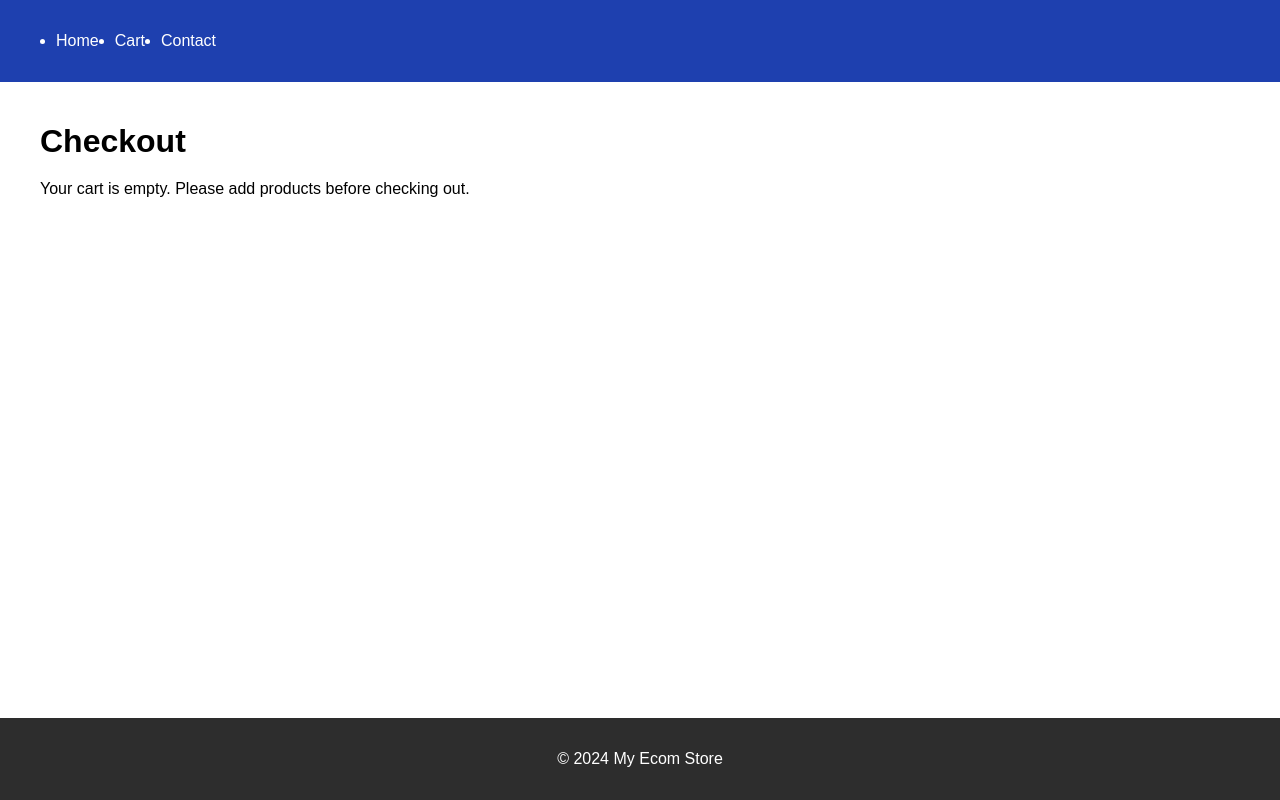
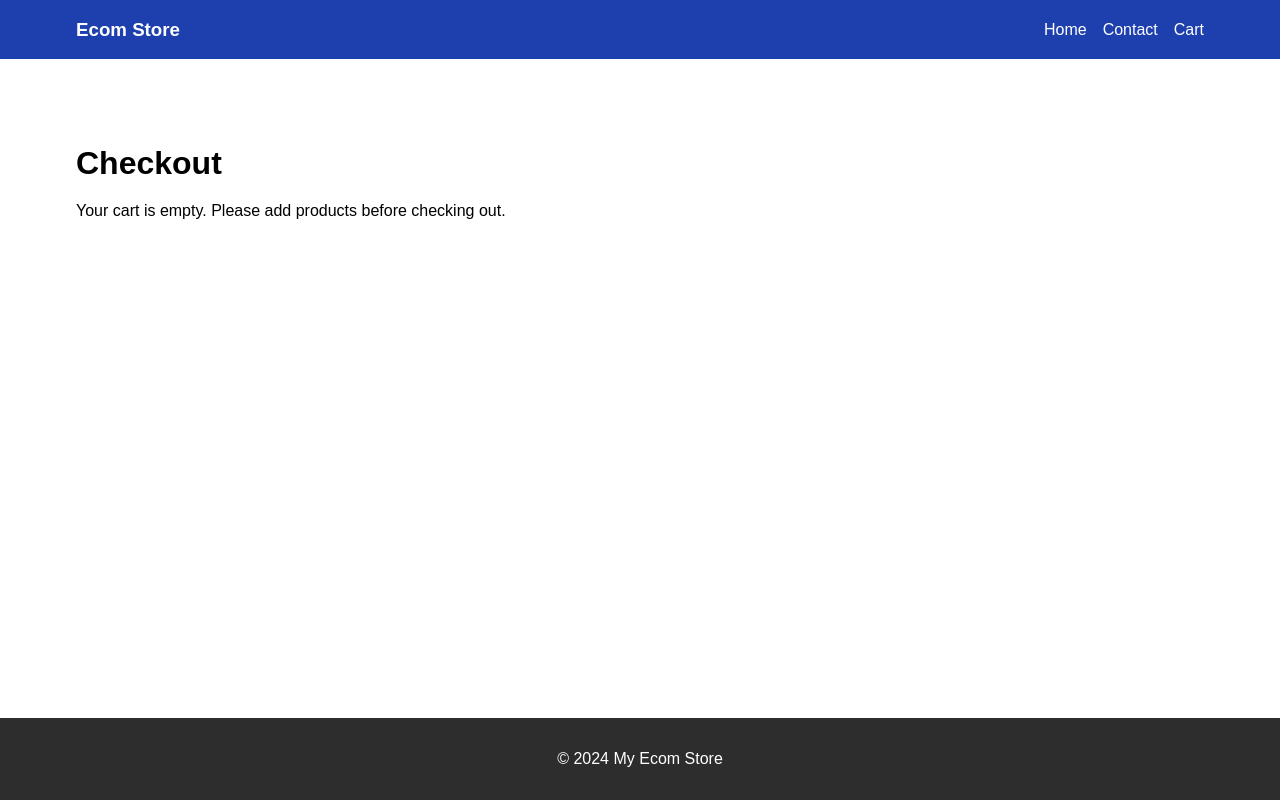
Before and after one commit to andgram/JSFW-ecom, a React (Vite) app: page /checkout in a window 1280 px wide. Built offline with nearby package versions, Linux system fonts and the light colour scheme.

Commit message:
Improved navbar styling

```diff
--- a/src/components/Navbar.tsx
+++ b/src/components/Navbar.tsx
@@ -4,6 +4,10 @@ import "../styles/Navbar.css";
 const Navbar = () => {
   return (
     <nav className="navbar">
+      <div className="container">
+        <a className="site-logo" href="/">
+          <h3>Ecom Store</h3>
+        </a>
         <ul className="navbar-list">
           <li>
             <Link to="/" className="navbar-link">
@@ -11,16 +15,17 @@ const Navbar = () => {
             </Link>
           </li>
           <li>
+            <Link to="/contact" className="navbar-link">
+              Contact
+            </Link>
+          </li>
+          <li>
             <Link to="/checkout" className="navbar-link">
               Cart
             </Link>
           </li>
-        <li>
-          <Link to="/contact" className="navbar-link">
-            Contact
-          </Link>
-        </li>
         </ul>
+      </div>
     </nav>
   );
 };
--- a/src/pages/Checkout.tsx
+++ b/src/pages/Checkout.tsx
@@ -8,7 +8,8 @@ const Checkout = () => {
   const total = cartItems.reduce((sum, item) => sum + item.discountedPrice, 0);
 
   return (
-    <div className="checkout-container">
+    <div className="section-padding">
+      <div className="container">
         <h1 className="checkout-title">Checkout</h1>
         {cartItems.length === 0 ? (
           <p>Your cart is empty. Please add products before checking out.</p>
@@ -24,7 +25,9 @@ const Checkout = () => {
                   />
                   <p>{item.title}</p>
                   <p>${item.discountedPrice}</p>
-                <button onClick={() => removeFromCart(item.id)}>Remove</button>
+                  <button onClick={() => removeFromCart(item.id)}>
+                    Remove
+                  </button>
                 </li>
               ))}
             </ul>
@@ -37,6 +40,7 @@ const Checkout = () => {
           </div>
         )}
       </div>
+    </div>
   );
 };
 
--- a/src/pages/CheckoutSuccess.tsx
+++ b/src/pages/CheckoutSuccess.tsx
@@ -4,12 +4,14 @@ import "../styles/CheckoutSuccess.css";
 
 const CheckoutSuccess = () => {
   return (
-    <div className="checkout-success-container">
-      <h1 className="checkout-success-title">Thank you for your purchase!</h1>
-      <p>Your order has been successfully placed.</p>
-      <Link to="/">
-        <button className="back-to-store-button">Back to Store</button>
-      </Link>
+    <div className="section-padding">
+      <div className="container checkout-success-container">
+        <h1 className="checkout-success-title">Thank you for your purchase!</h1>
+        <p>Your order has been successfully placed.</p>
+        <Link to="/">
+          <button className="back-to-store-button">Back to Store</button>
+        </Link>
+      </div>
     </div>
   );
 };
--- a/src/styles/CheckoutSuccess.css
+++ b/src/styles/CheckoutSuccess.css
@@ -1,9 +1,6 @@
 /* CheckoutSuccess.css */
 .checkout-success-container {
-    padding: 16px;
     text-align: center;
-    max-width: 600px;
-    margin: 0 auto;
 }
 
 .checkout-success-title {
--- a/src/styles/Navbar.css
+++ b/src/styles/Navbar.css
@@ -1,35 +1,32 @@
 /* Navbar.css */
+.site-logo {
+    color: #fff;
+    text-decoration: none;
+}
+
 .navbar {
     background-color: #1e40af;
-    /* Equivalent to bg-blue-600 */
-    padding: 16px;
-    /* Equivalent to p-4 */
     color: white;
-    /* Equivalent to text-white */
+}
+
+.navbar .container {
     display: flex;
-    /* Equivalent to flex */
     justify-content: space-between;
-    /* Equivalent to justify-between */
     align-items: center;
-    /* Equivalent to items-center */
 }
 
 .navbar-list {
     display: flex;
-    /* Equivalent to flex */
     gap: 16px;
-    /* Equivalent to space-x-4 */
+    list-style-type: none;
 }
 
 .navbar-link {
     color: white;
-    /* Set text color to white */
     text-decoration: none;
-    /* Remove underline */
     font-size: 16px;
 }
 
 .navbar-link:hover {
     text-decoration: underline;
-    /* Add hover effect */
 }
```
Lines whose indentation alone changed are shown as unchanged.
